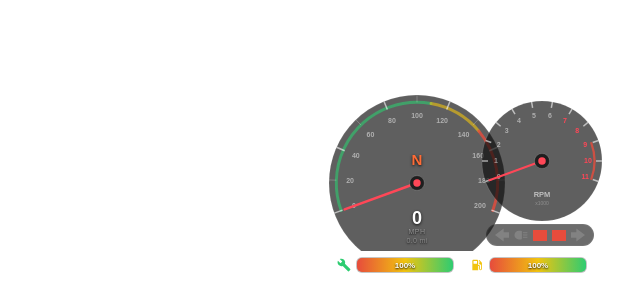
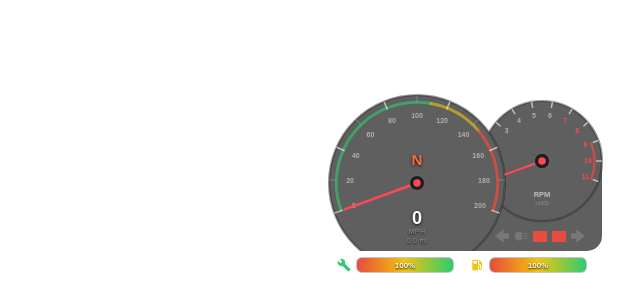
Before and after one commit to rahulbhatara/samc-spedo, a plain HTML site: page index.html in a window 1280 px wide. Shown: the part 500-800 px from the top of the page, without its empty margins (640-1280 px from the left). Drawn offline with Linux system fonts and the light colour scheme; grey boxes are pictures that could not be loaded; a web font is replaced by a local one.

Commit message:
refactor: optimize speedometer rendering by implementing canvas clipping and unify dashboard layout styles

```diff
--- a/cef.css
+++ b/cef.css
@@ -135,10 +135,7 @@ body {
     display: flex;
     gap: 5px;
     align-items: center;
-    background: rgba(10, 10, 10, 0.6);
-    border: 1px solid rgba(255, 255, 255, 0.06);
     padding: 3px 8px;
-    border-radius: 20px;
     z-index: 10;
 }
 
@@ -239,7 +236,6 @@ body {
     overflow: hidden;
     transform: scaleX(var(--value, 1));
     transform-origin: left center;
-    transition: transform 0.3s ease;
 }
 
 .progress-fill::before {
@@ -251,7 +247,6 @@ body {
     height: 100%;
     transform: scaleX(calc(1 / var(--value, 1)));
     transform-origin: left center;
-    transition: transform 0.3s ease;
 }
 
 .health-bar-fill::before {
--- a/cef.js
+++ b/cef.js
@@ -65,9 +65,6 @@ function drawDialBg(ctx, cx, cy, r) {
     ctx.arc(cx, cy, r, 0, TWO_PI);
     ctx.fillStyle = 'rgba(10, 10, 10, 0.65)';
     ctx.fill();
-    ctx.strokeStyle = 'rgba(255, 255, 255, 0.08)';
-    ctx.lineWidth = 1.1;
-    ctx.stroke();
 }
 
 function drawZoneArcs(ctx, cx, cy, arcR, zones, lineWidth) {
@@ -120,12 +117,63 @@ function drawLabels(ctx, cx, cy, labelR, labels, font, defaultColor) {
 }
 
 function drawStaticBuffer() {
-    const ctx = bgCtx;
-    ctx.clearRect(0, 0, BASE_CANVAS_W, BASE_CANVAS_H);
+    if (!bgCtx) return;
 
-    drawDialBg(ctx, S_CX, S_CY, S_MAIN_R);
+    bgCtx.clearRect(0, 0, BASE_CANVAS_W, BASE_CANVAS_H);
 
-    drawZoneArcs(ctx, S_CX, S_CY, S_ARC_R, [
+    // 1. Draw unified background (fills the entire merged shape in a single call to prevent transparency overlap)
+    bgCtx.beginPath();
+    bgCtx.arc(S_CX, S_CY, S_MAIN_R, 0, TWO_PI);
+
+    const R_LEFT = R_CX - R_MAIN_R;
+    bgCtx.moveTo(R_CX + R_MAIN_R, R_CY);
+    bgCtx.arc(R_CX, R_CY, R_MAIN_R, Math.PI, 0, false);
+    bgCtx.arcTo(R_CX + R_MAIN_R, 180, R_LEFT, 180, 15);
+    bgCtx.lineTo(150, 180);
+    bgCtx.lineTo(R_LEFT, R_CY);
+    bgCtx.closePath();
+
+    bgCtx.fillStyle = 'rgba(10, 10, 10, 0.65)';
+    bgCtx.fill();
+
+    // 2. Stroke the RPM background, clipped to the outside of the Speedometer circle so it doesn't draw inside
+    bgCtx.save();
+    bgCtx.beginPath();
+    bgCtx.rect(0, 0, BASE_CANVAS_W, BASE_CANVAS_H);
+    bgCtx.arc(S_CX, S_CY, S_MAIN_R, 0, TWO_PI, true);
+    bgCtx.clip();
+
+    bgCtx.beginPath();
+    bgCtx.arc(R_CX, R_CY, R_MAIN_R, 0, TWO_PI);
+
+    // Dark outer silhouette outline
+    bgCtx.strokeStyle = 'rgba(0, 0, 0, 0.4)';
+    bgCtx.lineWidth = 2.2;
+    bgCtx.stroke();
+
+    // Light inner outline
+    bgCtx.strokeStyle = 'rgba(255, 255, 255, 0.12)';
+    bgCtx.lineWidth = 1.1;
+    bgCtx.stroke();
+    bgCtx.restore();
+
+    // 2b. Stroke the Speedometer background outline
+    bgCtx.beginPath();
+    bgCtx.arc(S_CX, S_CY, S_MAIN_R, 0, TWO_PI);
+    // Dark outer silhouette outline
+    bgCtx.strokeStyle = 'rgba(0, 0, 0, 0.4)';
+    bgCtx.lineWidth = 2.2;
+    bgCtx.stroke();
+
+    bgCtx.beginPath();
+    bgCtx.arc(S_CX, S_CY, S_MAIN_R, 0, TWO_PI);
+    // Light inner outline
+    bgCtx.strokeStyle = 'rgba(255, 255, 255, 0.12)';
+    bgCtx.lineWidth = 1.1;
+    bgCtx.stroke();
+
+    // 3. Speedometer elements
+    drawZoneArcs(bgCtx, S_CX, S_CY, S_ARC_R, [
         { start: -110, end: 10, color: '#2ecc71', alpha: 0.6 },
         { start: 10, end: 50, color: '#f1c40f', alpha: 0.6 },
         { start: 50, end: 110, color: '#e74c3c', alpha: 0.8 },
@@ -138,17 +186,22 @@ function drawStaticBuffer() {
             major: mph % 40 === 0
         });
     }
-    drawTicks(ctx, S_CX, S_CY, S_TICK_OUTER, S_TICK_MAJ, S_TICK_MIN, speedTicks);
+    drawTicks(bgCtx, S_CX, S_CY, S_TICK_OUTER, S_TICK_MAJ, S_TICK_MIN, speedTicks);
 
     const speedLabels = [];
     for (let mph = 0; mph <= 200; mph += 20) {
         speedLabels.push({ angle: mph * 1.1 - 110, text: '' + mph });
     }
-    drawLabels(ctx, S_CX, S_CY, S_LABEL_R, speedLabels, 'bold 7px Formula1, sans-serif', 'rgba(255,255,255,0.5)');
+    drawLabels(bgCtx, S_CX, S_CY, S_LABEL_R, speedLabels, 'bold 7px Formula1, sans-serif', 'rgba(255,255,255,0.5)');
 
-    drawDialBg(ctx, R_CX, R_CY, R_MAIN_R);
+    // 4. RPM elements (clipped to the outside of the Speedometer circle to prevent overlap with Speedometer ticks/labels)
+    bgCtx.save();
+    bgCtx.beginPath();
+    bgCtx.rect(0, 0, BASE_CANVAS_W, BASE_CANVAS_H);
+    bgCtx.arc(S_CX, S_CY, S_MAIN_R, 0, TWO_PI, true);
+    bgCtx.clip();
 
-    drawZoneArcs(ctx, R_CX, R_CY, R_ARC_R, [
+    drawZoneArcs(bgCtx, R_CX, R_CY, R_ARC_R, [
         { start: 70, end: 110, color: '#e74c3c', alpha: 0.8 },
     ], 2.25);
 
@@ -156,27 +209,29 @@ function drawStaticBuffer() {
     for (let v = 0; v <= 11; v++) {
         rpmTicks.push({ angle: v * 20 - 110, major: true });
     }
-    drawTicks(ctx, R_CX, R_CY, R_TICK_OUTER, R_TICK_INNER, R_TICK_INNER, rpmTicks);
+    drawTicks(bgCtx, R_CX, R_CY, R_TICK_OUTER, R_TICK_INNER, R_TICK_INNER, rpmTicks);
 
     const rpmLabels = [];
     for (let v = 0; v <= 11; v++) {
+        if (v <= 2) continue;
         rpmLabels.push({
             angle: v * 20 - 110,
             text: '' + v,
             color: v >= 7 ? '#ff4757' : undefined
         });
     }
-    drawLabels(ctx, R_CX, R_CY, R_LABEL_R, rpmLabels, 'bold 7px Formula1, sans-serif', 'rgba(255,255,255,0.5)');
+    drawLabels(bgCtx, R_CX, R_CY, R_LABEL_R, rpmLabels, 'bold 7px Formula1, sans-serif', 'rgba(255,255,255,0.5)');
 
-    ctx.font = 'bold 7.5px Formula1, sans-serif';
-    ctx.fillStyle = 'rgba(255,255,255,0.6)';
-    ctx.textAlign = 'center';
-    ctx.textBaseline = 'middle';
-    ctx.fillText('RPM', R_CX, R_UNIT_Y);
+    bgCtx.font = 'bold 7.5px Formula1, sans-serif';
+    bgCtx.fillStyle = 'rgba(255,255,255,0.6)';
+    bgCtx.textAlign = 'center';
+    bgCtx.textBaseline = 'middle';
+    bgCtx.fillText('RPM', R_CX, R_UNIT_Y);
 
-    ctx.font = '5px Formula1, sans-serif';
-    ctx.fillStyle = 'rgba(255,255,255,0.3)';
-    ctx.fillText('x1000', R_CX, R_MULT_Y);
+    bgCtx.font = '5px Formula1, sans-serif';
+    bgCtx.fillStyle = 'rgba(255,255,255,0.3)';
+    bgCtx.fillText('x1000', R_CX, R_MULT_Y);
+    bgCtx.restore();
 }
 
 function drawNeedle(ctx, cx, cy, angleDeg, len, strokeW, capOuter, capInner) {
@@ -212,10 +267,23 @@ function renderFrame() {
     if (!renderDirty || !bgCanvas) return;
     renderDirty = false;
 
+    // 1. Clear main canvas
     mainCtx.clearRect(0, 0, BASE_CANVAS_W, BASE_CANVAS_H);
 
+    // 2. Draw unified static backgrounds (Speedometer + RPM combined)
     mainCtx.drawImage(bgCanvas, 0, 0, BASE_CANVAS_W, BASE_CANVAS_H);
 
+    // 3. Draw RPM needle (clipped to the outside of the Speedometer circle so it never overlaps the Speedometer)
+    mainCtx.save();
+    mainCtx.beginPath();
+    mainCtx.rect(0, 0, BASE_CANVAS_W, BASE_CANVAS_H);
+    mainCtx.arc(S_CX, S_CY, S_MAIN_R, 0, TWO_PI, true);
+    mainCtx.clip();
+
+    drawNeedle(mainCtx, R_CX, R_CY, displayRpmAngle, R_NEEDLE_LEN, R_NEEDLE_W, R_CAP_OUTER, R_CAP_INNER);
+    mainCtx.restore();
+
+    // 4. Draw Gear indicator
     mainCtx.save();
     mainCtx.font = '900 15px Formula1, sans-serif';
     mainCtx.fillStyle = '#ff6b35';
@@ -232,8 +300,8 @@ function renderFrame() {
     mainCtx.fillText(display, 110, 90);
     mainCtx.restore();
 
+    // 5. Draw Speedometer needle
     drawNeedle(mainCtx, S_CX, S_CY, displaySpeedAngle, S_NEEDLE_LEN, S_NEEDLE_W, S_CAP_OUTER, S_CAP_INNER);
-    drawNeedle(mainCtx, R_CX, R_CY, displayRpmAngle, R_NEEDLE_LEN, R_NEEDLE_W, R_CAP_OUTER, R_CAP_INNER);
 }
 
 function animateNeedles(timestamp) {
@@ -418,6 +486,26 @@ function setSeatbelts(state) {
 function setOdometer(distance) {
     currentOdometer = distance;
     if (EL.odometer) EL.odometer.textContent = distance.toFixed(1) + ' mi';
+}
+
+function setPosition(left, top) {
+    if (!dashboardEl) dashboardEl = document.getElementById('speedometer');
+    if (!dashboardEl) return;
+
+    const leftVal = typeof left === 'number' ? left + 'px' : left;
+    const topVal = typeof top === 'number' ? top + 'px' : top;
+
+    dashboardEl.style.left = leftVal;
+    dashboardEl.style.top = topVal;
+    dashboardEl.style.bottom = 'auto';
+    dashboardEl.style.right = 'auto';
+    saveSettings();
+}
+
+function setScale(scale) {
+    currentScale = Math.min(Math.max(scale, 0.5), 2.0);
+    updateScale();
+    saveSettings();
 }
 
 let dashboardEl = null;
```
